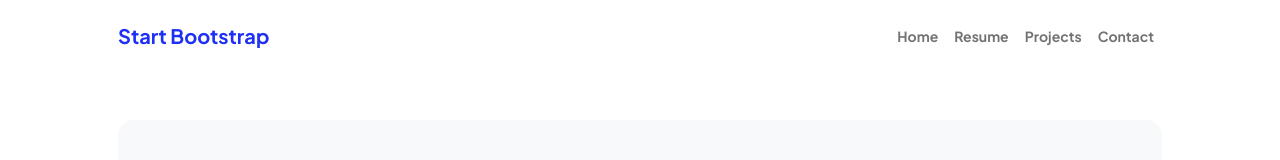
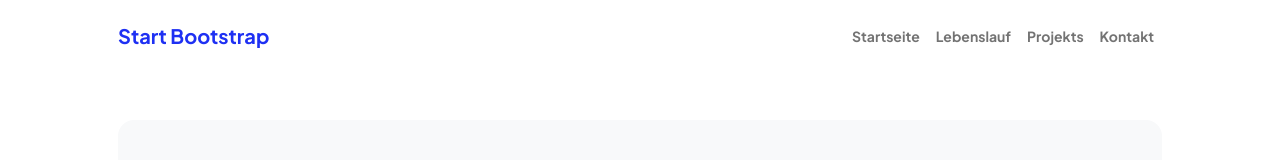
Before and after one commit to EMardanov/presentation_Bootstrap, a plain HTML site: page contact.html in a window 1280 px wide. Shown: the top 160 px of the page. Drawn offline with nearby package versions, Linux system fonts and the light colour scheme.

Commit message:
Liste in Navbar is changed

```diff
--- a/contact.html
+++ b/contact.html
@@ -26,10 +26,10 @@
                     <button class="navbar-toggler" type="button" data-bs-toggle="collapse" data-bs-target="#navbarSupportedContent" aria-controls="navbarSupportedContent" aria-expanded="false" aria-label="Toggle navigation"><span class="navbar-toggler-icon"></span></button>
                     <div class="collapse navbar-collapse" id="navbarSupportedContent">
                         <ul class="navbar-nav ms-auto mb-2 mb-lg-0 small fw-bolder">
-                            <li class="nav-item"><a class="nav-link" href="index.html">Home</a></li>
-                            <li class="nav-item"><a class="nav-link" href="resume.html">Resume</a></li>
-                            <li class="nav-item"><a class="nav-link" href="projects.html">Projects</a></li>
-                            <li class="nav-item"><a class="nav-link" href="contact.html">Contact</a></li>
+                            <li class="nav-item"><a class="nav-link" href="index.html">Startseite</a></li>
+                            <li class="nav-item"><a class="nav-link" href="resume.html">Lebenslauf</a></li>
+                            <li class="nav-item"><a class="nav-link" href="projects.html">Projekts</a></li>
+                            <li class="nav-item"><a class="nav-link" href="contact.html">Kontakt</a></li>
                         </ul>
                     </div>
                 </div>
```
